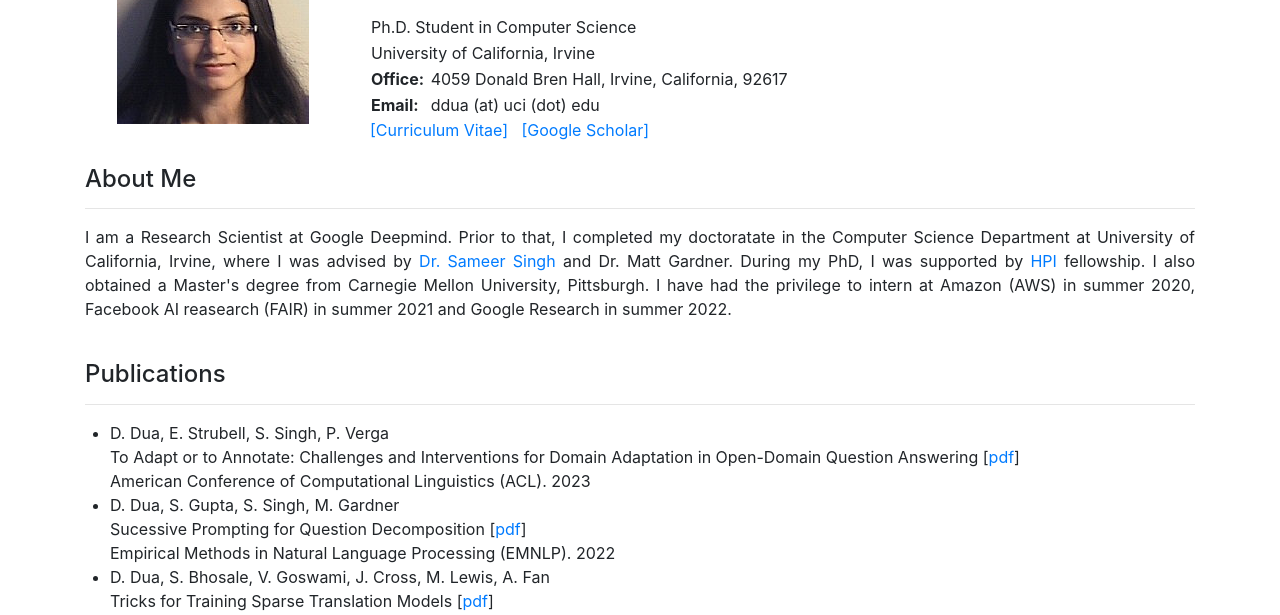
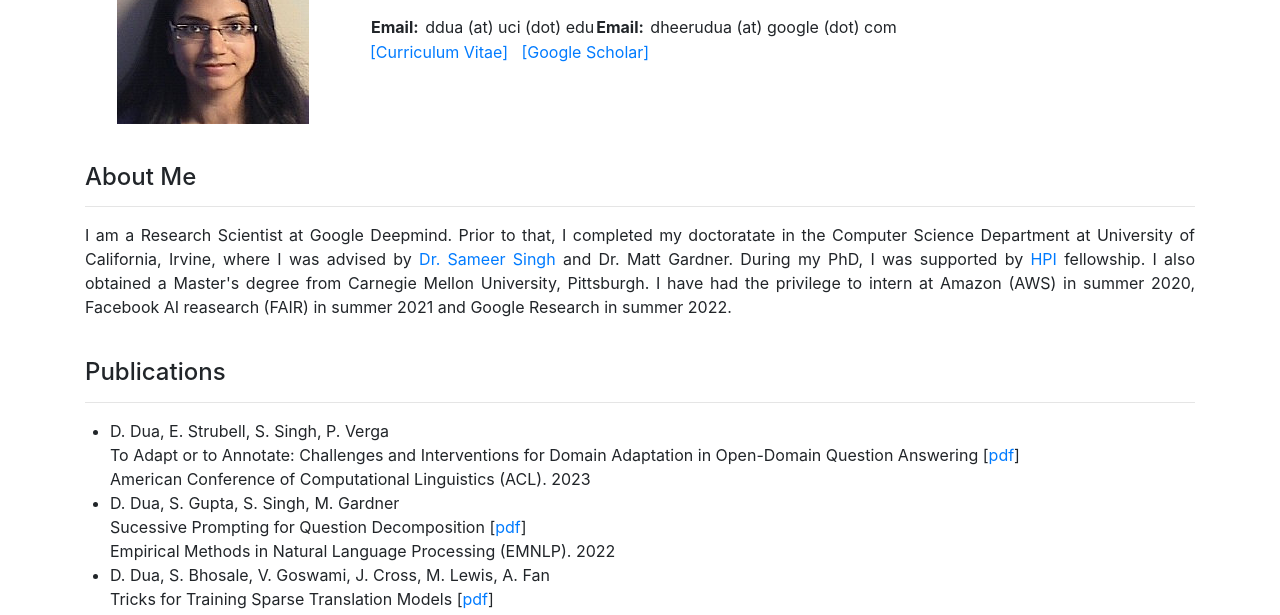
Before and after one commit to dDua/ddua.github.io, a plain HTML site: page src/index.html in a window 1280 px wide. Shown: the part 140-755 px from the top of the page. Drawn offline with nearby package versions, Linux system fonts and the light colour scheme.

Commit message:
Update index.html

```diff
--- a/src/index.html
+++ b/src/index.html
@@ -27,14 +27,16 @@
                         <table>
                         <tr><td><div id="header-desc">
                         <p style="font-size:2rem;"><b>Dheeru Dua</b></td></p></tr>
-                        <tr><td>Ph.D. Student in Computer Science</td></tr>
-                        <tr><td>University of California, Irvine</td></tr>
+<!--                         <tr><td>Ph.D. Student in Computer Science</td></tr>
+                        <tr><td>University of California, Irvine</td></tr> -->
                         </table>
                         <table>
-                        <tr><td><b>Office:</b>&nbsp;</td><td>4059 Donald Bren Hall, Irvine, California, 92617</td>
+<!--                         <tr><td><b>Office:</b>&nbsp;</td><td>4059 Donald Bren Hall, Irvine, California, 92617</td> -->
 
                         </tr>
-                        <tr><td><b>Email:</b>&nbsp;</td><td>ddua (at) uci (dot) edu</td></tr>
+                        <tr><td><b>Email:</b>&nbsp;</td><td>ddua (at) uci (dot) edu</td>
+                            <td><b>Email:</b>&nbsp;</td><td>dheerudua (at) google (dot) com</td>
+                        </tr>
                         </table>
 
                         <a href="static/Resume_Dheeru_Dua.pdf" target="_blank">[Curriculum Vitae]</a>&nbsp;&nbsp;
```
